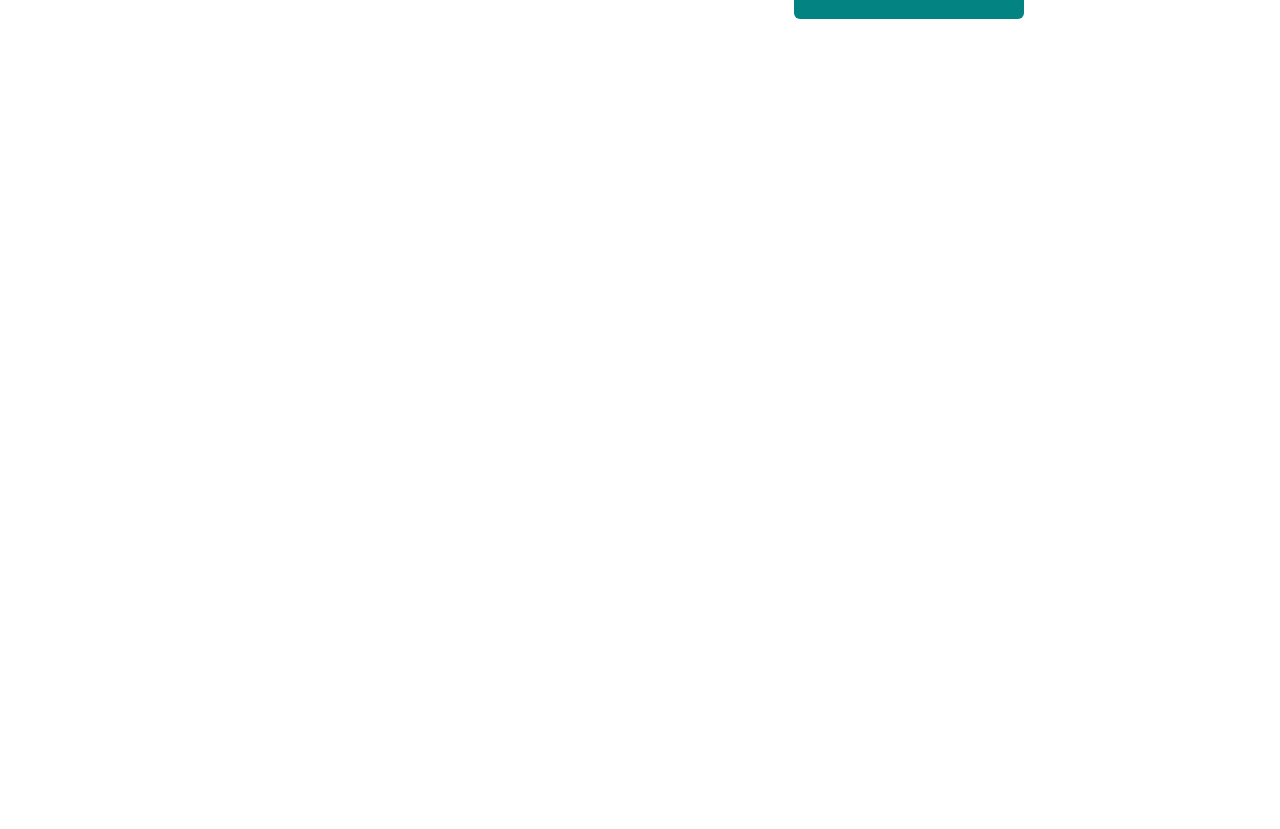
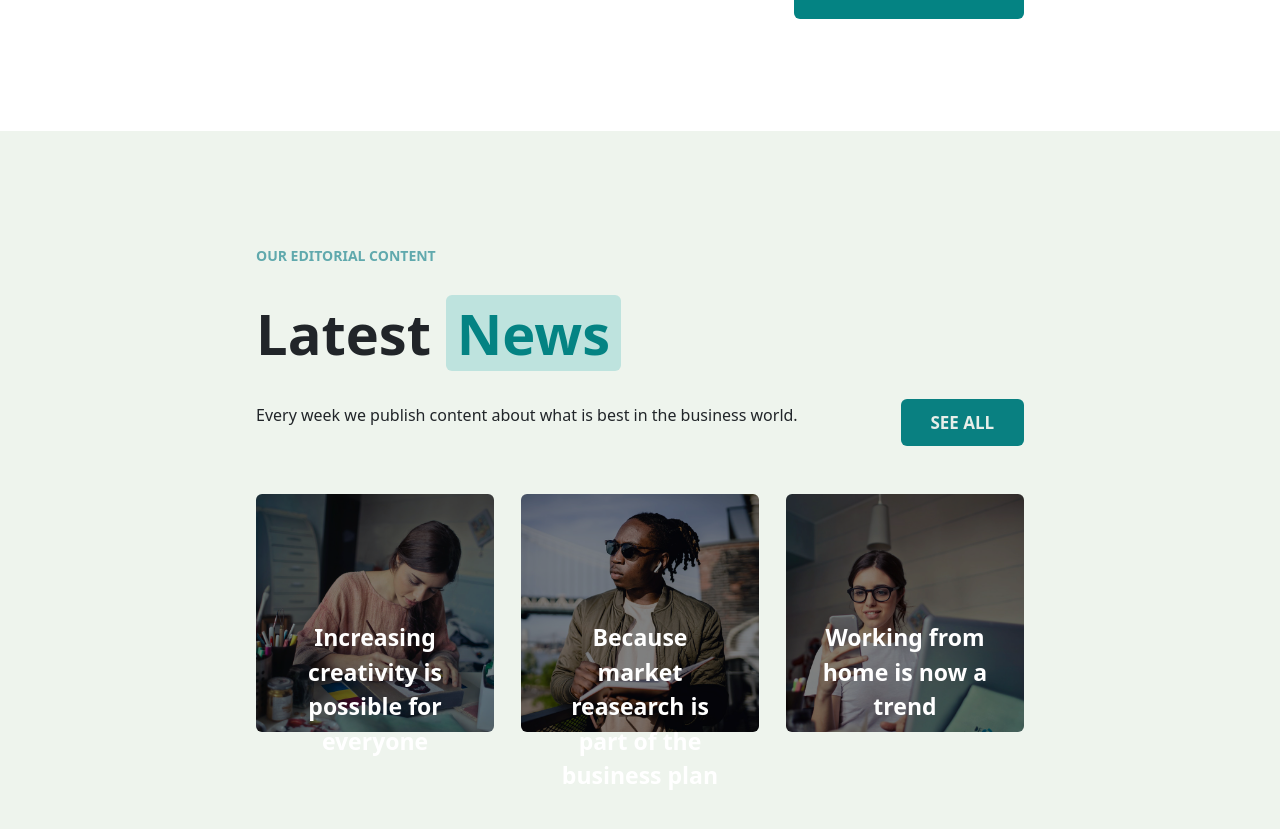
Before and after one commit to andreamastro98/proj-html-vuejs, a Vue app: page / in a window 1280 px wide. Shown: the part 4760-5589 px from the top of the page. Before the commit the page ends 4891 px from the top, so only its background shows below. Built offline with nearby package versions, Linux system fonts and the light colour scheme.

Commit message:
sezione latest new completata

```diff
--- a/src/App.vue
+++ b/src/App.vue
@@ -5,6 +5,7 @@
   import ResultsComp from './components/ResultsComp.vue';
   import BusinessAreaComp from './components/BusinessAreaComp.vue';
   import ExpertComp from './components/ExpertComp.vue'
+  import NewsComp from'./components/NewsComp.vue'
 
   export default{
     name:'app',
@@ -14,6 +15,7 @@
       ResultsComp,
       BusinessAreaComp,
       ExpertComp,
+      NewsComp,
     },
     data(){
       return{
@@ -30,6 +32,7 @@
     <ResultsComp/>
     <BusinessAreaComp/>
     <ExpertComp/>
+    <NewsComp/>
   </main>
 </template>
 
--- /dev/null
+++ b/src/components/NewsComp.vue
@@ -0,0 +1,62 @@
+<script>
+
+    import NewsSingleCardComp from './NewsSingleCardComp.vue'
+
+    export default{
+        name:'NewsComp',
+        components:{
+            NewsSingleCardComp,
+        },
+        data(){
+            return{
+                card:[
+                    {
+                        img:'/news-1.jpg',
+                        title:'Increasing creativity is possible for everyone'
+                    },
+                    {
+                        img: '/news-2.jpg',
+                        title: 'Because market reasearch is part of the business plan'
+                    },
+                    {
+                        img: '/news-3.jpg',
+                        title: 'Working from home is now a trend'
+                    },
+                ]
+            }
+        }
+    }
+</script>
+
+
+<template>
+    <div class="bg">
+        <div class="container-3">
+            <span class="small-green-text">our editorial content</span>
+            <div class="my-4">
+                <span class="span-title">Latest </span>
+                <span class="green-text span-title">News</span>
+            </div>
+            <div class="d-flex justify-content-between mb-5 align-items-center">
+                <p>Every week we publish content about what is best in the business world.</p>
+                <button type="button" class="btn btn-1">SEE ALL</button>
+            </div>
+            <div class="d-flex justify-content-between">
+                <NewsSingleCardComp v-for="( elem, index) in card"
+                :key="index"
+                :singlecard="elem">
+                </NewsSingleCardComp>
+            </div>
+        </div>
+    </div>
+
+</template>
+
+
+<style lang="scss" scoped>
+
+.bg{
+    background-color: #EEF4ED;
+}
+
+</style>
--- /dev/null
+++ b/src/components/NewsSingleCardComp.vue
@@ -0,0 +1,47 @@
+<script>
+    export default{
+        name:'NewsSingleCardComp',
+        props: {
+        singlecard: Object
+        },
+    data() {
+        return {
+            path: '../../public/img'
+        }
+    }
+    }
+</script>
+
+<template>
+    <div>
+        <img :src="path + singlecard.img" :alt="singlecard.img">
+        <p>{{ singlecard.title }}</p>
+    </div>
+</template>
+
+
+
+<style lang="scss" scoped>
+
+div{
+    width: 31%;
+    text-align: center;
+    margin-bottom: -5rem;
+}
+
+img{
+    width: 100%;
+    border-radius: 6px;
+    filter: brightness(0.5);
+}
+
+p{
+    position: relative;
+    color: white;
+    bottom: 9rem;
+    margin: 2rem;
+    font-size: 23px;
+    font-weight: bold;
+}
+
+</style>
```
